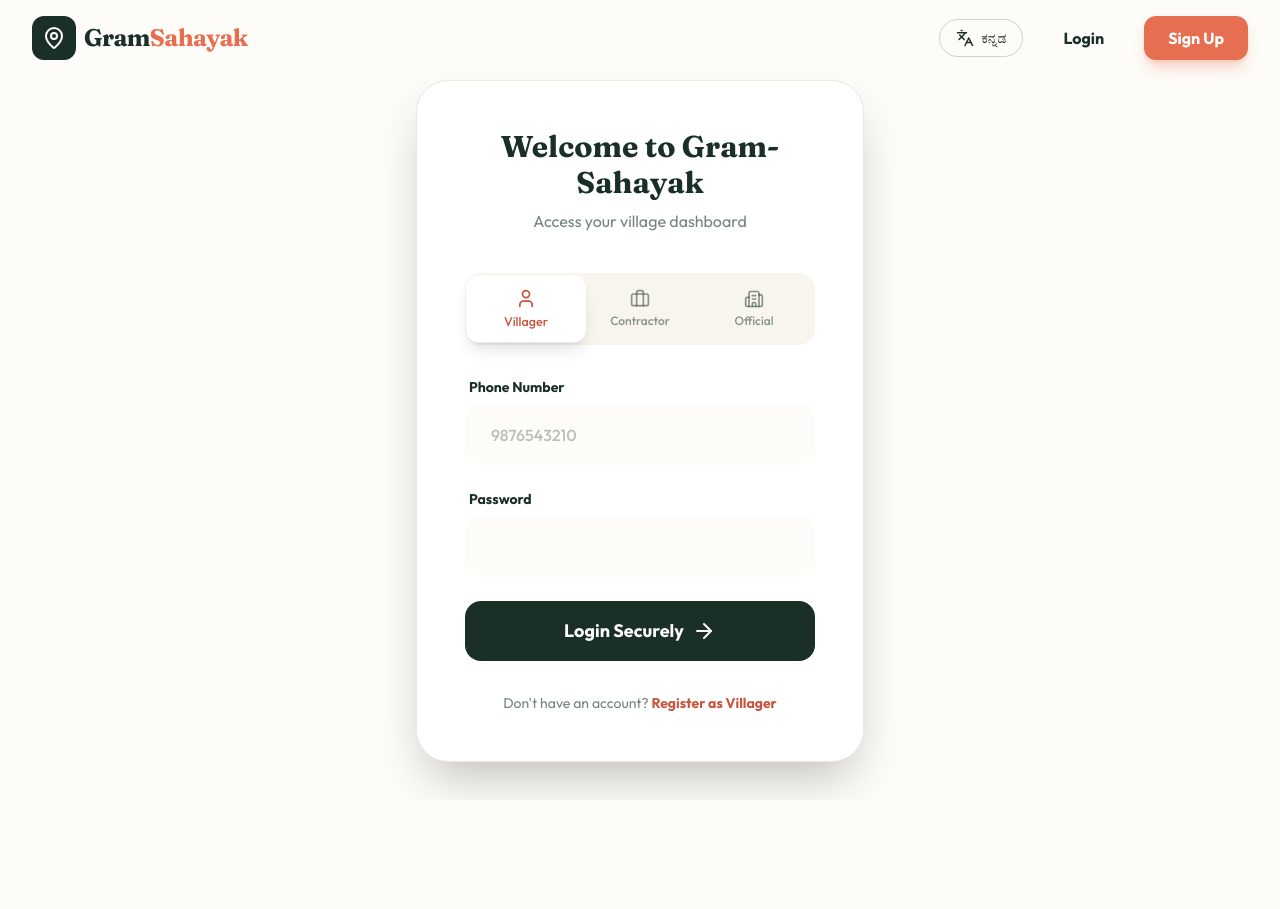
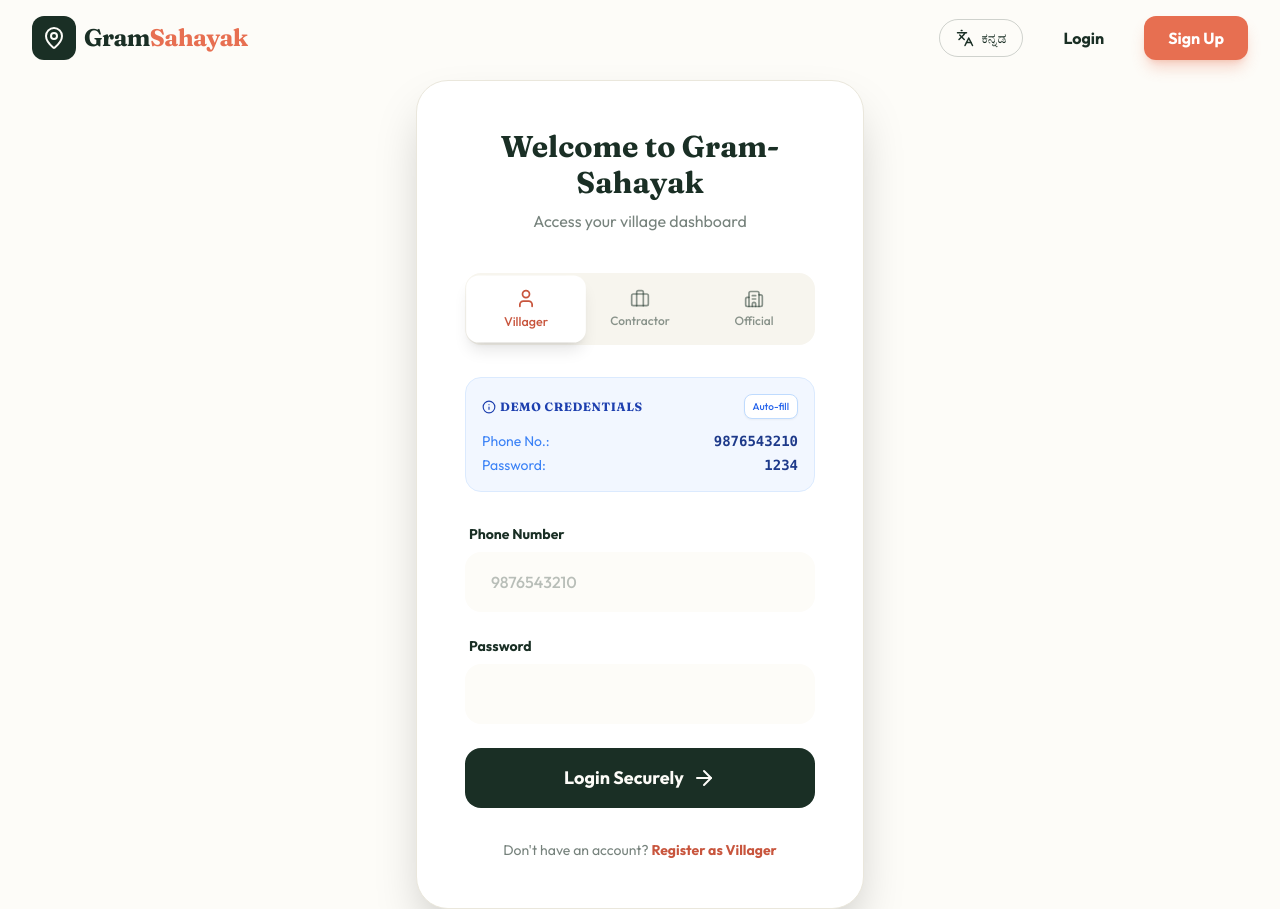
Before and after one commit to Yashvanth-7353/Gram-Sahayak, a React (Vite) app in the folder gram-sahayak-frontend/: page /login in a window 1280 px wide. Before the commit the page ends 800 px from the top, so only its background shows below. Built offline with nearby package versions, Linux system fonts and the light colour scheme.

Commit message:
Added demo login details

```diff
--- a/gram-sahayak-frontend/src/pages/Login.jsx
+++ b/gram-sahayak-frontend/src/pages/Login.jsx
@@ -1,7 +1,7 @@
 import React, { useState } from 'react';
 import { motion } from 'framer-motion';
 import { Link, useNavigate } from 'react-router-dom';
-import { User, Briefcase, Building2, ArrowRight, Loader2, AlertCircle } from 'lucide-react';
+import { User, Briefcase, Building2, ArrowRight, Loader2, AlertCircle, Info } from 'lucide-react';
 import { useLanguage } from '../context/LanguageContext';
 import Navbar from '../components/Navbar';
 
@@ -16,6 +16,33 @@ const Login = () => {
     identifier: '',
     password: ''
   });
+
+  // --- DEMO CREDENTIALS CONFIGURATION ---
+  const DEMO_CREDS = {
+    villager: {
+      label: "Phone No.",
+      id: "9876543210",
+      pass: "1234"
+    },
+    contractor: {
+      label: "Contractor ID",
+      id: "con2",
+      pass: "1234"
+    },
+    official: {
+      label: "Official ID",
+      id: "GOV-MND-2045",
+      pass: "1234"
+    }
+  };
+
+  // Helper to auto-fill credentials for recruiters
+  const fillDemoCreds = () => {
+    setFormData({
+      identifier: DEMO_CREDS[role].id,
+      password: DEMO_CREDS[role].pass
+    });
+  };
 
   const getIdentifierLabel = () => {
     switch(role) {
@@ -57,13 +84,10 @@ const Login = () => {
         throw new Error(data.detail || 'Login failed');
       }
 
-      // --- FIX: EXPLICITLY SAVE ROLE FROM STATE ---
-      // We use the 'role' state variable to ensure it matches 'official', 'contractor', or 'villager'
-      // exactly as App.jsx expects it.
       const userSession = {
         id: data.id,
         name: data.name,
-        role: role, // <--- CHANGED THIS (was data.role)
+        role: role,
         phone_number: role === 'villager' ? formData.identifier : undefined,
         contractor_id: role === 'contractor' ? formData.identifier : undefined,
         government_id: role === 'official' ? formData.identifier : undefined
@@ -71,7 +95,6 @@ const Login = () => {
 
       localStorage.setItem('user', JSON.stringify(userSession));
 
-      // 4. Redirect
       navigate('/dashboard');
 
     } catch (err) {
@@ -110,7 +133,11 @@ const Login = () => {
               ].map((r) => (
                 <button
                   key={r.id}
-                  onClick={() => { setRole(r.id); setError(null); }}
+                  onClick={() => {
+                    setRole(r.id);
+                    setError(null);
+                    setFormData({ identifier: '', password: '' }); // Clear form on tab switch
+                  }}
                   type="button"
                   className={`flex-1 flex flex-col items-center py-3 rounded-xl text-sm font-medium transition-all duration-300 ${
                     role === r.id
@@ -123,6 +150,37 @@ const Login = () => {
                 </button>
               ))}
             </div>
+
+            {/* --- DEMO CREDENTIALS BOX --- */}
+            <motion.div
+              key={role} // Re-animate on role change
+              initial={{ opacity: 0, height: 0 }}
+              animate={{ opacity: 1, height: 'auto' }}
+              className="mb-8 p-4 bg-blue-50/80 border border-blue-100 rounded-2xl backdrop-blur-sm"
+            >
+              <div className="flex justify-between items-center mb-3">
+                <h3 className="text-xs font-bold text-blue-800 uppercase tracking-wider flex items-center gap-1">
+                  <Info size={14} /> Demo Credentials
+                </h3>
+                <button
+                  type="button"
+                  onClick={fillDemoCreds}
+                  className="text-[10px] bg-white border border-blue-200 text-blue-600 px-2 py-1 rounded-lg hover:bg-blue-50 transition-colors font-medium shadow-sm"
+                >
+                  Auto-fill
+                </button>
+              </div>
+              <div className="space-y-1">
+                <div className="flex justify-between text-sm">
+                  <span className="text-blue-500">{DEMO_CREDS[role].label}:</span>
+                  <span className="font-mono font-bold text-blue-900">{DEMO_CREDS[role].id}</span>
+                </div>
+                <div className="flex justify-between text-sm">
+                  <span className="text-blue-500">Password:</span>
+                  <span className="font-mono font-bold text-blue-900">{DEMO_CREDS[role].pass}</span>
+                </div>
+              </div>
+            </motion.div>
 
             {error && (
               <div className="mb-6 p-3 bg-red-50 border border-red-100 text-red-600 text-sm rounded-lg flex items-center gap-2">
@@ -139,7 +197,11 @@ const Login = () => {
                   type="text"
                   required
                   className="w-full px-6 py-4 bg-sand-50 border-2 border-transparent focus:border-clay-500 rounded-2xl outline-none transition-all font-medium text-earth-900 placeholder:text-earth-900/30"
-                  placeholder={role === 'villager' ? '9876543210' : ''}
+                  placeholder={
+                    role === 'villager' ? '9876543210' :
+                    role === 'contractor' ? 'con2' :
+                    'GOV-MND-2045'
+                  }
                   value={formData.identifier}
                   onChange={(e) => setFormData({...formData, identifier: e.target.value})}
                 />
```
